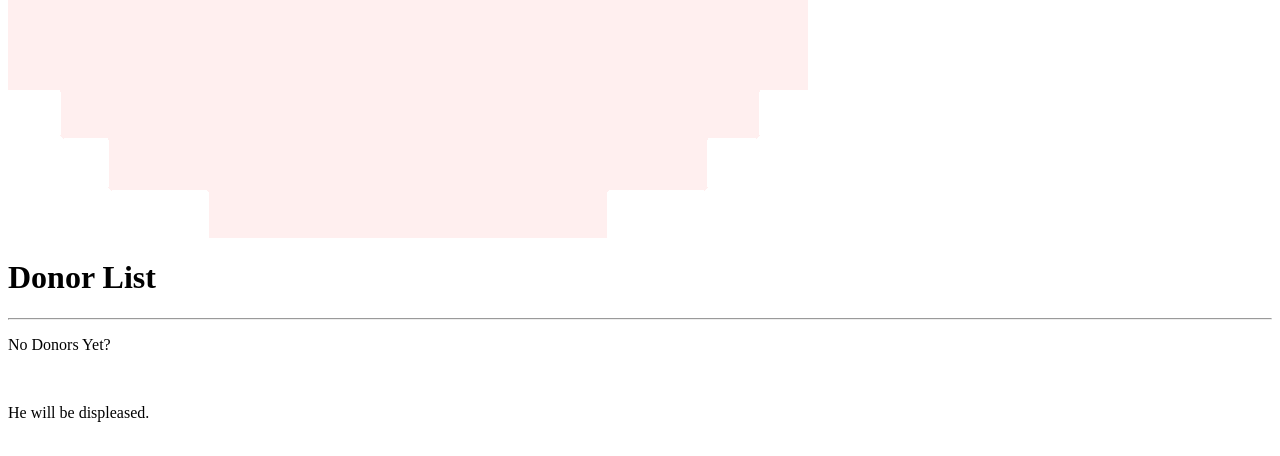
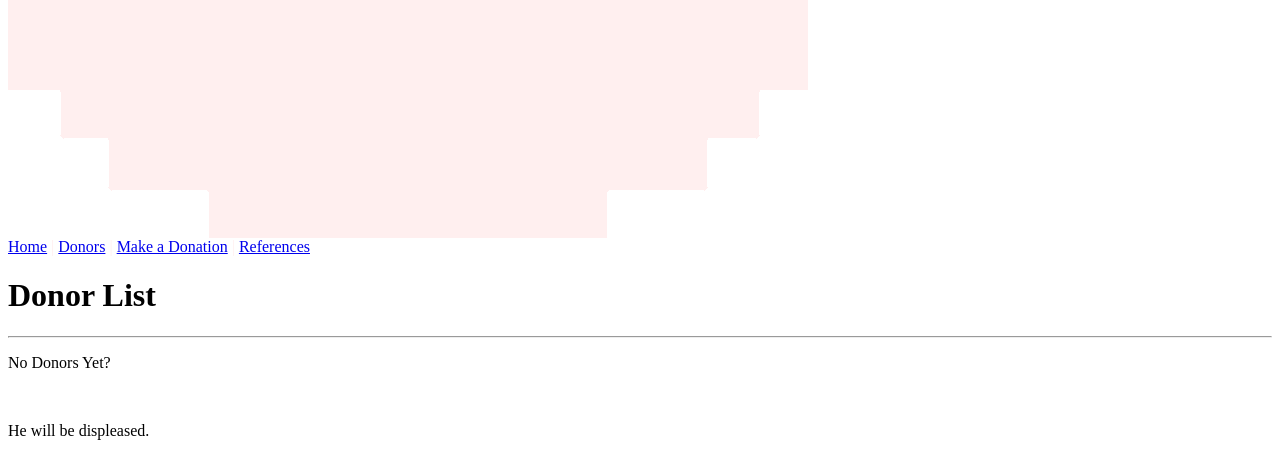
Before and after one commit to lbarcega/lab3, a CodeIgniter 4 app: the page made by ci4/app/Views/guest/index.php in a window 1280 px wide. Shown: the part 618-1074 px from the top of the page. Before the commit the page ends 1040 px from the top, so only its background shows below. Run offline with PHP 8.4 and a stand-in for CodeIgniter, Linux system fonts and the light colour scheme; the template is opened without the code that fills it, so the values that code supplies are empty; some libraries are stand-ins or nearby versions.

Commit message:
Added navbar

```diff
--- a/ci4/app/Views/guest/index.php
+++ b/ci4/app/Views/guest/index.php
@@ -1,5 +1,13 @@
 <body class="profile">
 <img class="bg-image" src="images/logo-bg.png" alt="the boy">
+<div class="navigation">
+      <nav style="color:#ffefef;">
+        <a href="<?php echo base_url();?>/profile">Home</a> |
+        <a href="<?php echo base_url();?>/guest">Donors</a> |
+        <a href="<?php echo base_url();?>/guest/create">Make a Donation</a> |
+        <a href="<?php echo base_url();?>/references">References</a>
+      </nav>
+    </div>
     <div class="container">
         <div class="gallery">
             <h1 id="header">Donor List</h1>
```
Also changed, not shown: ci4/app/Views/guest/create.php (+8 -0 lines), ci4/app/Views/guest/view.php (+8 -0 lines), ci4/app/Views/pages/references.php (+8 -1 lines).
